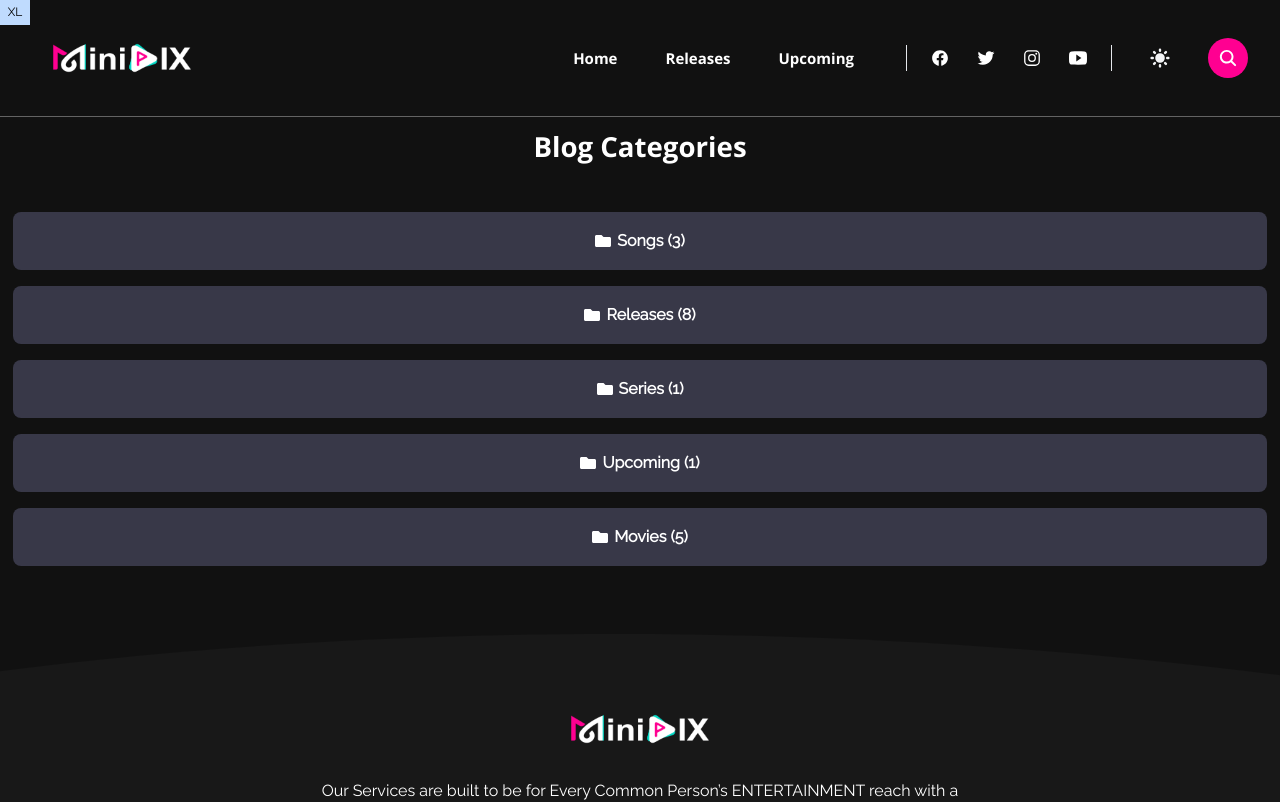
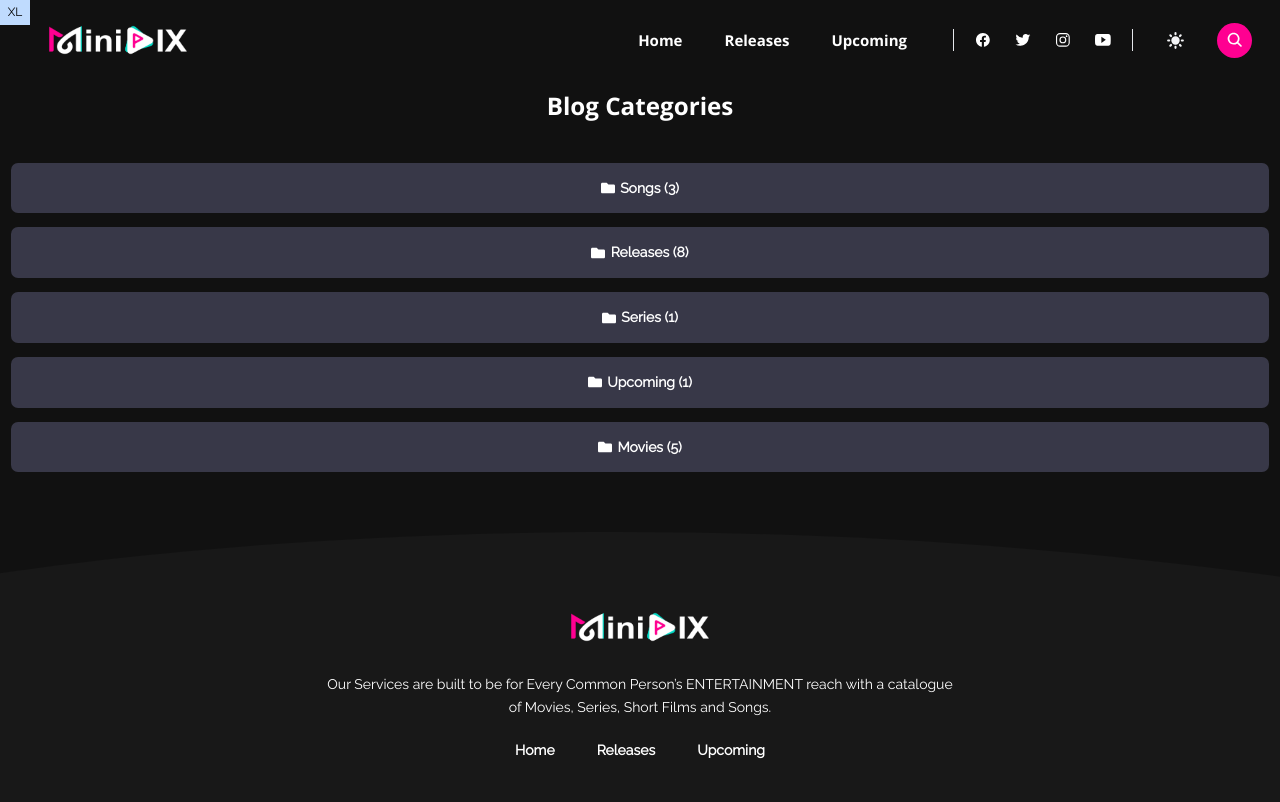
Before and after one commit to Musicplayertech/minipix-blog, a Next.js app: page /categories in a window 1280 px wide. Shown: the top 802 px of the page. Built offline with nearby package versions, Linux system fonts and the light colour scheme; what tailwind-bootstrap-grid would draw is missing.

Commit message:
UI Updated 7

```diff
--- a/config/theme.json
+++ b/config/theme.json
@@ -37,7 +37,7 @@
       "secondary_type": "Poppins"
     },
     "font_size": {
-      "base": "16",
+      "base": "14",
       "scale": "1.200"
     }
   }
--- a/layouts/partials/Header.js
+++ b/layouts/partials/Header.js
@@ -32,7 +32,7 @@ const Header = () => {
   return (
     <header className="header">
       <nav className="navbar container px-1 sm:px-8">
-        <div className="order-0">
+        <div className= "">
           <Logo />
         </div>
         <div className="flex items-center space-x-4 xl:space-x-8">
--- a/layouts/partials/Post.js
+++ b/layouts/partials/Post.js
@@ -20,7 +20,7 @@ const Post = ({ post }) => {
             height={208}
           />
         )}
-        <ul className="absolute top-3 left-2 flex flex-wrap items-center">
+        {/* <ul className="absolute top-3 left-2 flex flex-wrap items-center">
           {post.frontmatter.categories.map((tag, index) => (
             <li
               className="mx-2 inline-flex h-7 rounded-[3px] bg-primary px-3 text-white"
@@ -34,7 +34,7 @@ const Post = ({ post }) => {
               </Link>
             </li>
           ))}
-        </ul>
+        </ul> */}
       </div>
       <h3 className="h5 mb-2 mt-4">
         <Link
@@ -54,10 +54,10 @@ const Post = ({ post }) => {
             {author}
           </Link>
         </li> */}
-        <li className="inline-flex items-center font-secondary text-xs leading-3">
+        {/* <li className="inline-flex items-center font-secondary text-xs leading-3">
           <FaRegCalendar className="mr-1.5" />
           {dateFormat(post.frontmatter.date)}
-        </li>
+        </li> */}
       </ul>
       <p>{post.content.slice(0, Number(summary_length))}</p>
       <Link
--- a/package.json
+++ b/package.json
@@ -27,7 +27,8 @@
     "react-mailchimp-subscribe": "^2.1.3",
     "react-syntax-highlighter": "^15.5.0",
     "rehype-slug": "^5.1.0",
-    "remark-gfm": "^3.0.1"
+    "remark-gfm": "^3.0.1",
+    "swiper": "^10.0.4"
   },
   "devDependencies": {
     "@tailwindcss/forms": "^0.5.3",
--- a/pages/index.js
+++ b/pages/index.js
@@ -1,7 +1,7 @@
 import config from "@config/config.json";
 import Base from "@layouts/Baseof";
 import ImageFallback from "@layouts/components/ImageFallback";
-import Pagination from "@layouts/components/Pagination";
+//import Pagination from "@layouts/components/Pagination";
 import Post from "@layouts/partials/Post";
 import Sidebar from "@layouts/partials/Sidebar";
 import { getListPage, getSinglePage } from "@lib/contentParser";
@@ -9,13 +9,19 @@ import { getTaxonomy } from "@lib/taxonomyParser";
 import dateFormat from "@lib/utils/dateFormat";
 import { sortByDate } from "@lib/utils/sortFunctions";
 import { markdownify } from "@lib/utils/textConverter";
+import Image from "next/image";
 import Link from "next/link";
 import { FaRegCalendar } from "react-icons/fa";
+import { Autoplay, Pagination } from "swiper";
+import { Swiper, SwiperSlide } from "swiper/react";
+import 'swiper/css';
+
 const { blog_folder, pagination } = config.settings;
 
 const Home = ({
   banner,
   posts,
+  swipers,
   featured_posts,
   recent_posts,
   categories,
@@ -30,15 +36,15 @@ const Home = ({
 
   return (
     <Base>
-  <section className="background-radial-gradient mb-2 text-center lg:text-left ">
-    <div className="relative overflow-hidden bg-cover bg-no-repeat bg-[50%] bg-[url('/images/banner-author.png')] h-[650px]">
+  <section className="container background-radial-gradient mb-2 text-center lg:text-left ">
+    <div className="relative overflow-hidden bg-cover bg-no-repeat bg-[50%] bg-[url('/images/banner-author.png')] h-[550px]">
       <div
         className="absolute top-0 right-0 bottom-0 left-0 h-full w-full overflow-hidden bg-[hsla(0,0%,0%,0.75)] bg-fixed">
         <div className="flex h-full items-end justify-center">
           <div className="max-w-[800px] px-6 text-center text-white md:py-0 md:px-12">
-            <h2 className="text-white mb-6 text-4xl font-bold leading-tight tracking-tight md:text-6xl xl:text-7xl">
+            <h3 className="text-white mb-6 font-bold leading-tight tracking-tight ">
               Are you ready <br /><span>for Entertainment !</span>
-            </h2>
+            </h3>
             <p className="text-lg">
             Our Services are built to be for Every Common Person’s ENTERTAINMENT reach with a catalogue of Movies, Series, Short Films and Songs.
             </p>
@@ -107,9 +113,9 @@ const Home = ({
       <section className="section">
         <div className="container">
           <div className="row items-start">
-            <div className="mb-12 lg:mb-0 lg:col-8">
+            <div className="mb-12 lg:mb-0 lg:col-12">
               {/* Featured posts */}
-              {featured_posts.enable && (
+              {/* {featured_posts.enable && (
                 <div className="section">
                   {markdownify(featured_posts.title, "h2", "section-title")}
                   <div className="dark:border-darkmode-border">
@@ -157,7 +163,7 @@ const Home = ({
                     </div>
                   </div>
                 </div>
-              )}
+              )} */}
 
               {/* Promotion */}
               {/* {promotion.enable && (
@@ -178,8 +184,8 @@ const Home = ({
                   {markdownify(recent_posts.title, "h2", "section-title")}
                   <div className="px-0 pt-6 dark:border-darkmode-border">
                     <div className="row">
-                      {sortPostByDate.slice(0, showPosts).map((post) => (
-                        <div className="mb-8 md:col-6" key={post.slug}>
+                      {sortPostByDate.map((post) => (
+                        <div className="py-4  px-4  md:col-4" key={post.slug}>
                           <Post post={post} />
                         </div>
                       ))}
@@ -188,17 +194,17 @@ const Home = ({
                 </div>
               )}
 
-              <Pagination
+              {/* <Pagination
                 totalPages={Math.ceil(posts.length / showPosts)}
                 currentPage={1}
-              />
+              /> */}
             </div>
             {/* sidebar */}
-            <Sidebar
+            {/* <Sidebar
               className={"lg:mt-[5.7rem]"}
               posts={posts}
               categories={categories}
-            />
+            /> */}
           </div>
         </div>
       </section>
--- a/pages/search.js
+++ b/pages/search.js
@@ -31,13 +31,13 @@ const SearchPage = () => {
     <Base title={`Search results for ${query.key}`}>
       <div className="section">
         <div className="container">
-          <h1 className="h2 mb-8 text-center">
+          <h1 className="h4 mb-8 ">
             Search results for <span className="text-primary">{query.key}</span>
           </h1>
           {searchResults.length > 0 ? (
             <div className="row">
               {searchResults.map((post, i) => (
-                <div key={`key-${i}`} className="col-12 mb-8 sm:col-6">
+                <div key={`key-${i}`} className="col-12 mb-8 sm:col-4">
                   <Post post={post} />
                 </div>
               ))}
--- a/styles/components.scss
+++ b/styles/components.scss
@@ -5,7 +5,7 @@
 
 // container
 .container {
-  @apply mx-auto max-w-[1590px];
+  @apply mx-auto max-w-[1400px];
 }
 
 // form style
--- a/styles/navigation.scss
+++ b/styles/navigation.scss
@@ -3,7 +3,7 @@ body.menu-open {
 }
 
 .header {
-  @apply top-0 z-50 border-b bg-body py-[33px] dark:border-darkmode-border dark:bg-darkmode-body;
+  @apply top-0 z-50 sticky bg-body py-[15px] dark:border-darkmode-border dark:bg-darkmode-body;
 }
 
 // navbar items
--- a/styles/style.scss
+++ b/styles/style.scss
@@ -1,6 +1,8 @@
 @tailwind base;
 @tailwind components;
 @tailwind utilities;
+
+
 
 @layer base {
   @import "base";
```
